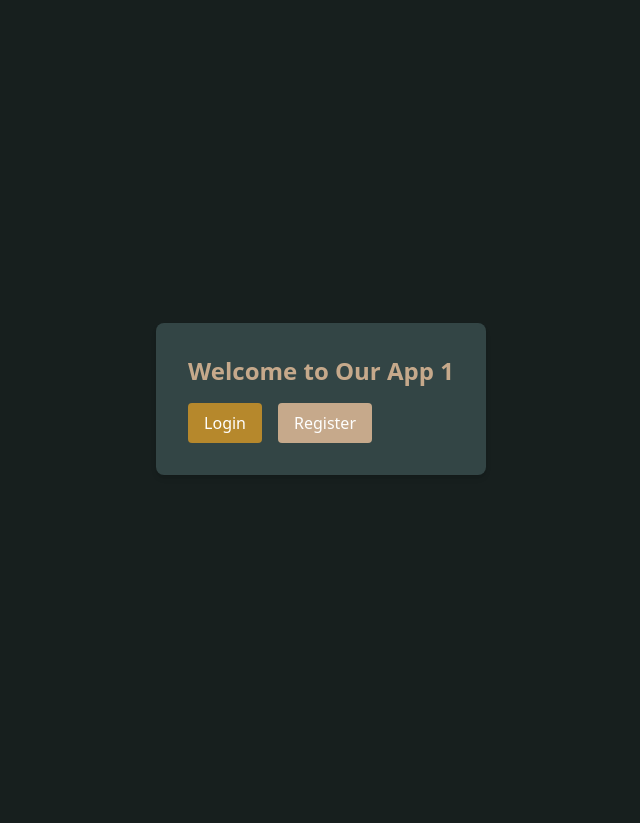
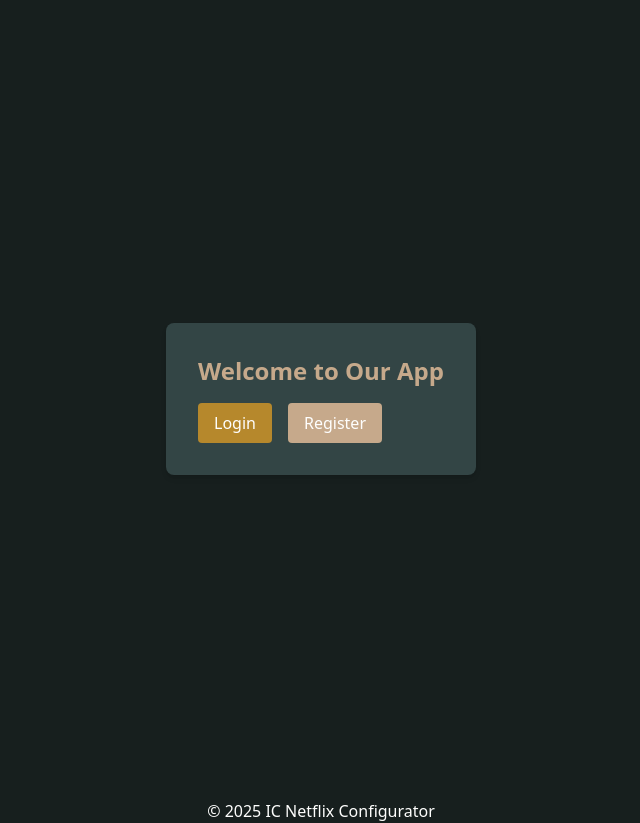
Before and after one commit to SSE-movies/general-app, a Flask app: page / in a window 1280 px wide. Shown: the part 25-848 px from the top of the page, without its empty margins (319-959 px from the left). Before the commit the page ends 500 px from the top, so only its background shows below. Run offline with Flask 3, Linux system fonts and the light colour scheme.

Commit message:
Minor frontend UI changes

```diff
--- a/src/templates/base.html
+++ b/src/templates/base.html
@@ -5,7 +5,7 @@
     <title>{% block title %}My App{% endblock %}</title>
 
     <!-- Favicon -->
-    <link rel="icon" type="image/x-icon" href="{{ url_for('static', filename='favicon.ico') }}">
+    <link rel="icon" type="image/" href="{{ url_for('static', filename='favicon.ico') }}">
 
     <link rel="stylesheet" href="{{ url_for('static', filename='css/styles.css') }}">
 
@@ -25,10 +25,17 @@
 </head>
 <body class="bg-dark-forest text-cream min-h-screen">
 
+    <!-- Main Content -->
+  <main class="flex-grow">
+    <div class="max-w-7xl mx-auto mt-6 px-4">
+      {% block content %}{% endblock %}
+    </div>
+  </main>
 
-    <!-- Add top margin so everything is pushed down away from the navbar -->
-    <main class="mt-6">
-        {% block content %}{% endblock %}
-    </main>
+  <!-- Footer -->
+  <footer class="bg-dark-forest border-t border-golden py-4 text-center">
+    <p class="text-sm text-cream">© 2025 IC Netflix Configurator</p>
+  </footer>
+
 </body>
 </html>
--- a/src/templates/index.html
+++ b/src/templates/index.html
@@ -5,7 +5,7 @@
 {% block content %}
 <div class="min-h-screen flex items-center justify-center">
     <div class="bg-sage p-8 rounded-lg shadow-md">
-        <h1 class="text-2xl font-bold mb-4 text-taupe">Welcome to Our App 1</h1>
+        <h1 class="text-2xl font-bold mb-4 text-taupe">Welcome to Our App</h1>
         <div class="flex space-x-4">
             <a href="/login" class="bg-golden text-cream px-4 py-2 rounded hover:opacity-90 transition-opacity">Login</a>
             <a href="/register" class="bg-taupe text-cream px-4 py-2 rounded hover:opacity-90 transition-opacity">Register</a>
--- a/src/templates/results.html
+++ b/src/templates/results.html
@@ -44,7 +44,7 @@
                     <div class="flex-grow"></div>
 
                     <!-- Watchlist Button -->
-                    <div class="mt-auto">
+                    <div class="mt-6">
                         {% if movie.in_watchlist %}
                             <button
                                     disabled
--- a/src/templates/search.html
+++ b/src/templates/search.html
@@ -5,6 +5,7 @@
 {% block content %}
 <div class="max-w-4xl mx-auto text-center">
     <h1 class="text-4xl font-bold mb-6 text-golden">Movie Search</h1>
+    <div class="bg-dark-forest shadow-md rounded-lg p-6 mb-8"></div>
         <form action="/results" method="GET" class="flex flex-col items-center space-y-4">
             <!-- Search by movie title -->
             <label for="movie-search" class="sr-only">Movie Search</label>
@@ -62,6 +63,7 @@
                 Search
             </button>
         </form>
+    </div>
 
     <!-- Search results: display the list of movies -->
     <div class="movie-results mt-6">
```
Lines whose indentation alone changed are shown as unchanged.
